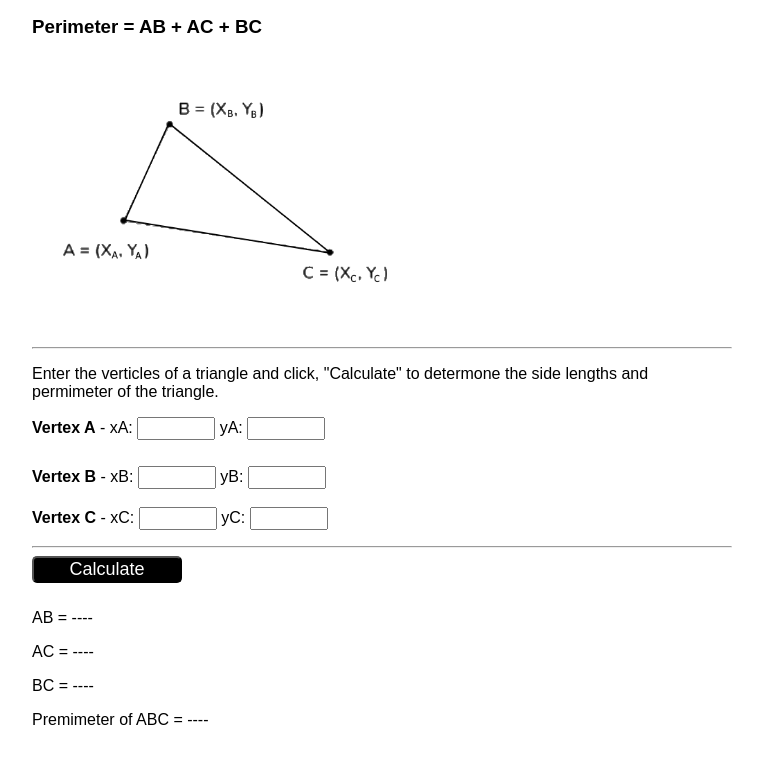
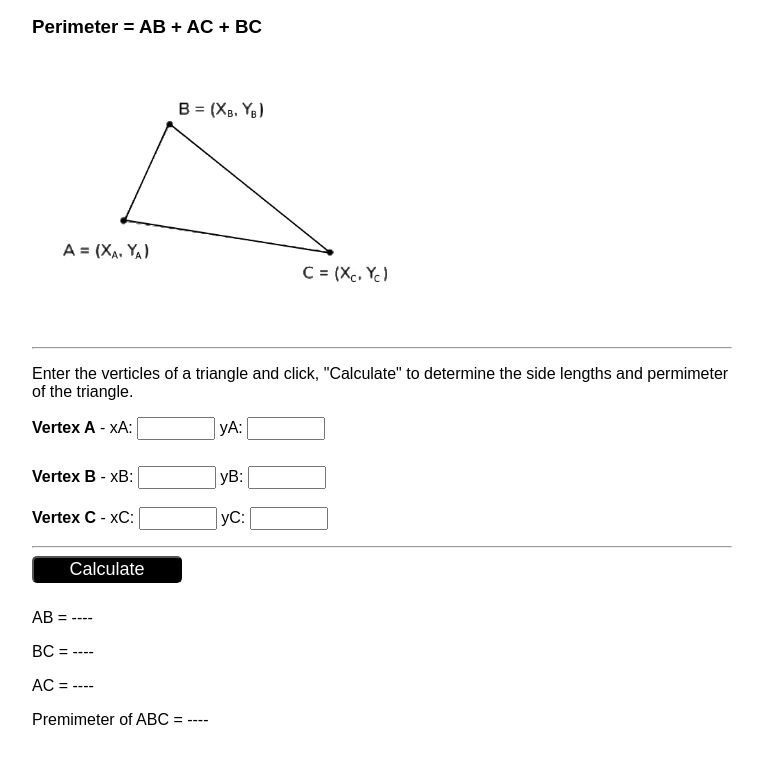
Before and after one commit to WCoder17/tirangle-project, a plain HTML site: page index.html in a window 1280 px wide. Shown: the part 105-868 px from the top of the page, without its empty margins (258-1021 px from the left). Drawn offline with Linux system fonts and the light colour scheme.

Commit message:
work, not major, almost done.
Final tweeks needed, currently not operatonal.

```diff
--- a/index.html
+++ b/index.html
@@ -24,7 +24,7 @@
 
     <hr />
     <p>
-      Enter the verticles of a triangle and click, "Calculate" to determone the
+      Enter the verticles of a triangle and click, "Calculate" to determine the
       side lengths and permimeter of the triangle.
     </p>
     <div id="divMain">
@@ -39,8 +39,8 @@
     <button id="calculateABC">Calculate</button>
     <hr class="hideHr">
     <p>AB = <span id="opAB">----</span></p>
-    <p>AC = <span id="opAC">----</span></p>
-    <p>BC = <span id="opBC">----</span></p>
+    <p>BC = <span id="opAC">----</span></p>
+    <p>AC = <span id="opBC">----</span></p>
     <p>Premimeter of ABC = <span id="opFin">----</span></p>
   </div>
   </body>
--- a/main.js
+++ b/main.js
@@ -16,13 +16,13 @@ function btnClic() {
   document.getElementById("opAB").innerHTML = dist(aX, aY, bX, bY);
   document.getElementById("opAC").innerHTML = dist(bX, bY, cX, cY);
   document.getElementById("opBC").innerHTML = dist(cX, cY, aX, aY);
-  document.getElementById("opFin").innerHTML = dist(aB + aC + bC);
+  //document.getElementById("opFin").innerHTML = dist();
 
   function dist(x1, y1, x2, y2) {
-    //aB = y2 - y1 / x2 - x1;
-    //aC = y2 - y1 / x2 - x1;
-    //bC = y2 - y1 / x2 - x1;
-    //periM = aB + aC + bC;
-    //return periM;
+    aB = x2 - x1 + y2 - y1;
+    bC = x2 - x1 + y2 - y1;
+    aC = x2 - x1 + y2 - y1;
+    //priM = (aB + aC + bC) / 2;
+    //return priM;
   }
 }
```
